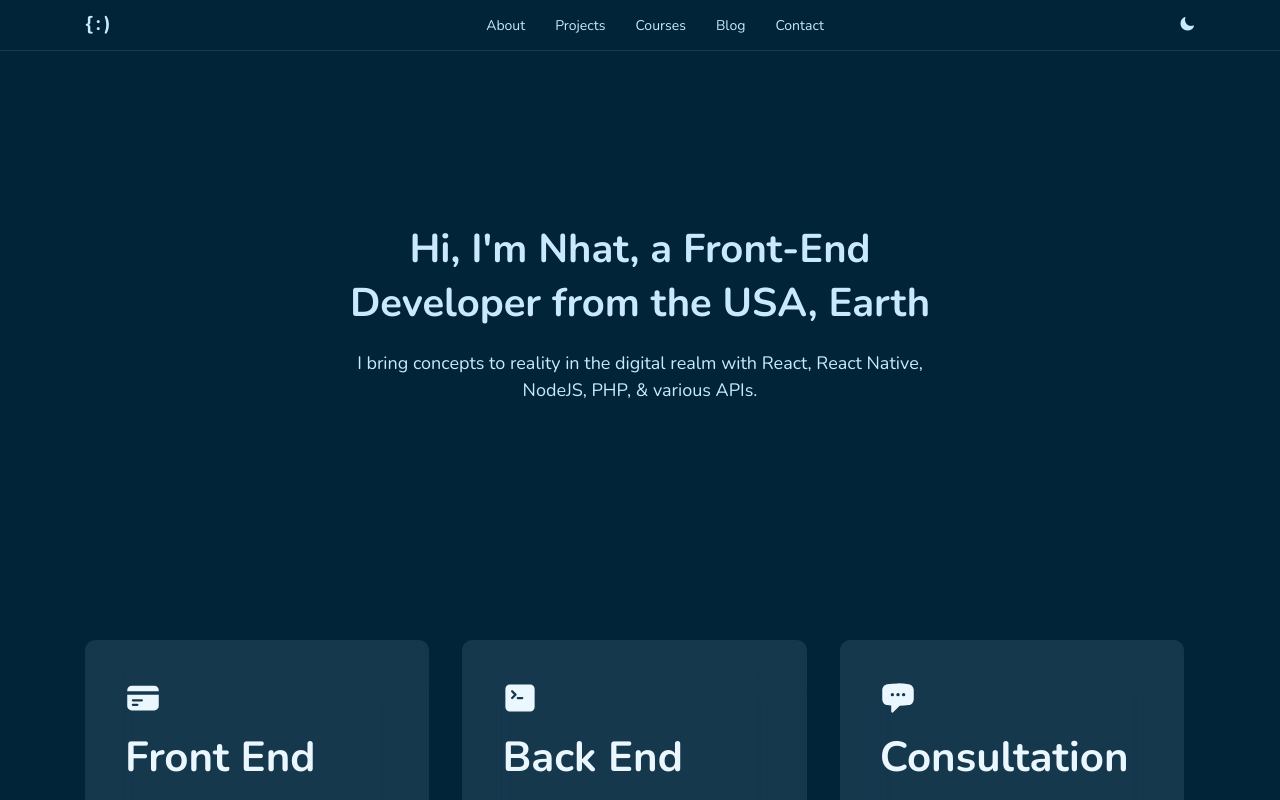
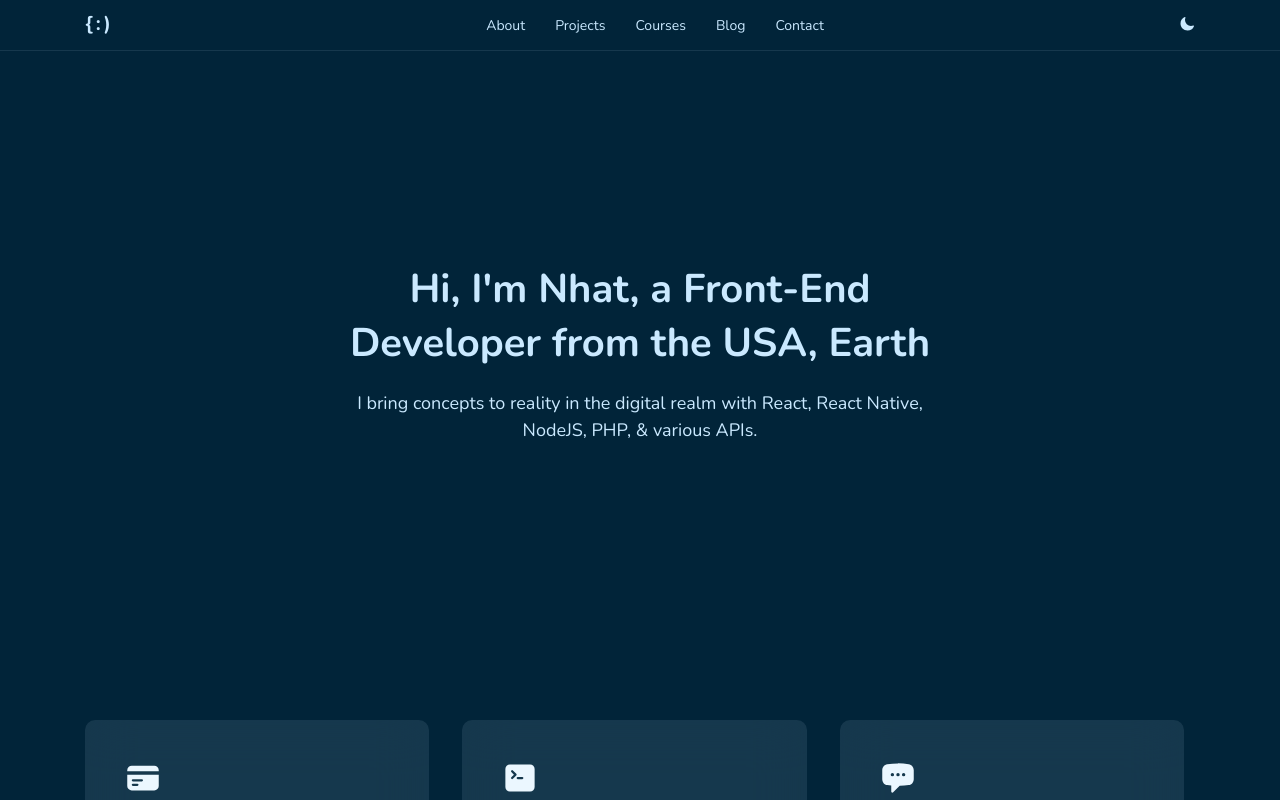
Before and after one commit to thepixelme/thepixelme2023-nextjs, a Next.js app: page / in a window 1280 px wide. Shown: the top 800 px of the page. Built offline with nearby package versions, Linux system fonts and the light colour scheme.

Commit message:
style adjustments

```diff
--- a/src/components/HeroSection/HeroSection.styles.tsx
+++ b/src/components/HeroSection/HeroSection.styles.tsx
@@ -7,7 +7,7 @@ import { Container } from '../Shared.styles'
  */
 export const Hero = styled.section`
   padding: 50px 0;
-  min-height: 80vh;
+  min-height: 90vh;
 
   display: flex;
   justify-content: center;
--- a/src/components/MyStackSection/MyStackSection.tsx
+++ b/src/components/MyStackSection/MyStackSection.tsx
@@ -38,7 +38,7 @@ export default function MyStackSection() {
 
   // Always call hooks, but conditionally apply their results
   const raw_card_opacity = useTransform(scrollYProgress, [0, 1], [0.4, 1]);
-  const raw_card_y1 = useTransform(scrollYProgress, [0, 1], [-280, 0]);
+  const raw_card_y1 = useTransform(scrollYProgress, [0, 1], [-300, 0]);
   const raw_card_y2 = useTransform(scrollYProgress, [0, 1], [-100, 0]);
   const raw_card_y3 = useTransform(scrollYProgress, [0, 1], [-200, 0]);
   const raw_card_text_opacity = useTransform(scrollYProgress, [0.5, 1], [0, 1]);
```
